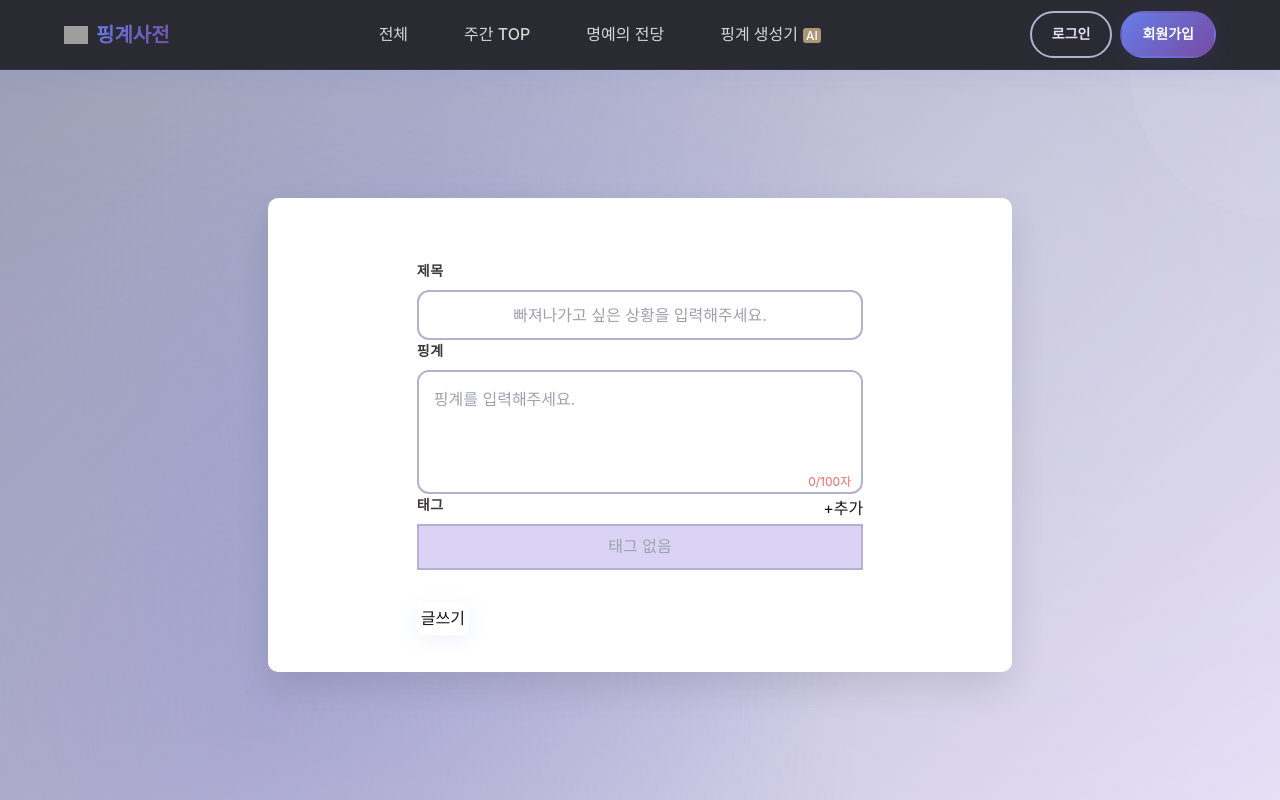
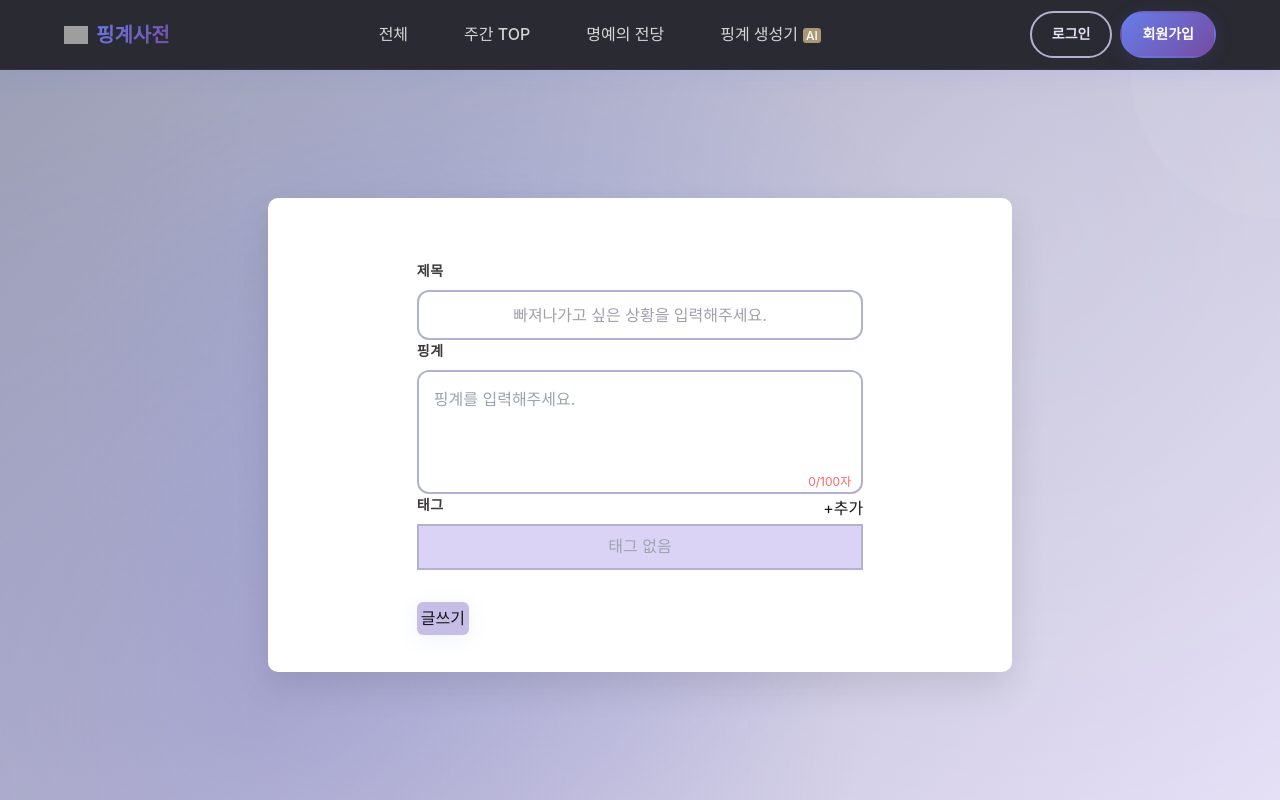
Before and after one commit to excuse-dict/excuse-dict-frontend, a Next.js app: page /excuses/new in a window 1280 px wide. Built offline with nearby package versions, Linux system fonts and the light colour scheme; grey boxes are pictures that could not be loaded.

Commit message:
1. 글쓰기 버튼 색상 변경

```diff
--- a/src/app/excuses/new/page.tsx
+++ b/src/app/excuses/new/page.tsx
@@ -82,7 +82,7 @@ export default function NewExcusePage(){
                 ></TextBox>
                 <TagSelector tagSelectorHook={tagSelector}></TagSelector>
                 <button
-                    className={`global_button rounded-md p-1 mt-8`}
+                    className={`global_button bg-[--strong-purple-light] rounded-md p-1 mt-8`}
                     onClick={handleClick}
                 >글쓰기</button>
             </div>
--- a/src/app/generator/page.tsx
+++ b/src/app/generator/page.tsx
@@ -187,7 +187,7 @@ export default function ExcuseGeneratorPage() {
             </div>
             {/*AI응답 요청 버튼*/}
             <button
-                className={`global_button bg-purple-400 ${isButtonDisabled() ? 'disabled-button' : ''} mt-8 ml-auto w-20 p-1 rounded`}
+                className={`global_button bg-[--strong-purple-light] ${isButtonDisabled() ? 'disabled-button' : ''} mt-8 ml-auto w-20 p-1 rounded`}
                 disabled={isButtonDisabled()}
                 onClick={handleGenerate}
             >{getButtonName()}</button>
--- a/src/app/home/page.tsx
+++ b/src/app/home/page.tsx
@@ -52,7 +52,7 @@ export default function Home() {
         <div className={`global_container ${contentWidth}`}>
             <header className={`flex ${contentWidth} mb-4`}>
                 <button
-                    className='global_button ml-auto w-16 h-8 text-sm rounded-md'
+                    className='global_button bg-[--strong-purple-light] ml-auto w-16 h-8 text-sm rounded-md'
                     onClick={handleWritePost}
                 >+글쓰기</button>
             </header>
```
